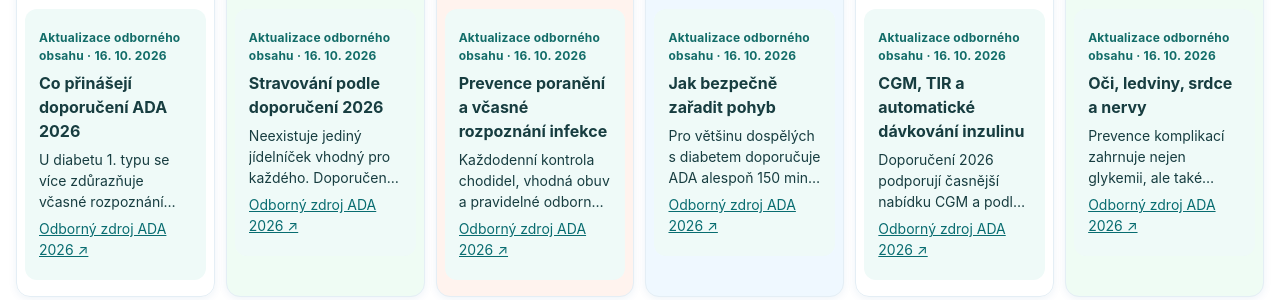
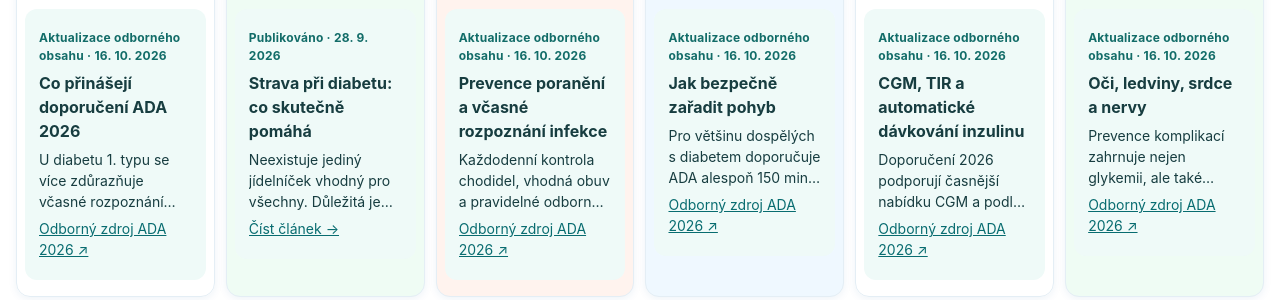
Before and after one commit to DIAKompas/diakompas, a plain HTML site: page index.html in a window 1280 px wide. Shown: the part 504-804 px from the top of the page. Drawn offline with Linux system fonts and the light colour scheme.

Commit message:
Align homepage nutrition preview with its article and add direct article link

```diff
--- a/index.html
+++ b/index.html
@@ -1184,4 +1184,37 @@
  white-space:normal;overflow-wrap:normal;
 }
 </style>
+
+<script id="dk-nutrition-topic-preview">
+(function(){
+ const labels={
+ cs:{published:'Publikováno',updated:'Aktualizováno',read:'Číst článek →'},
+ sk:{published:'Publikované',updated:'Aktualizované',read:'Čítať článok →'},
+ en:{published:'Published',updated:'Updated',read:'Read article →'},
+ hu:{published:'Megjelent',updated:'Frissítve',read:'Cikk olvasása →'}
+ };
+ function renderNutritionPreview(){
+  const a=DK_ARTICLES.find(x=>x.id==='vyziva');
+  const i=DK_CATS.findIndex(x=>x[0]==='vyziva');
+  const card=document.querySelectorAll('#topics .topic')[i];
+  const panel=card?.querySelector('.dk-2026-update');
+  if(!a||!panel)return;
+  const lang=document.documentElement.lang||'cs',l=labels[lang]||labels.cs;
+  const date=a.updated||a.published;
+  const stamp=document.createElement('p');stamp.className='dk-2026-label';
+  if(date){const time=document.createElement('time');time.dateTime=date;time.textContent=new Intl.DateTimeFormat({cs:'cs-CZ',sk:'sk-SK',en:'en-GB',hu:'hu-HU'}[lang]||'cs-CZ',{day:'numeric',month:'numeric',year:'numeric'}).format(new Date(date+'T12:00:00'));stamp.append((a.updated&&a.updated!==a.published?l.updated:l.published)+' · ',time);}
+  const title=document.createElement('h4');title.textContent=a.title;
+  const lead=document.createElement('p');lead.textContent=a.lead;
+  const action=document.createElement('p'),link=document.createElement('a');
+  link.href='#clanek-'+a.id;link.textContent=l.read;link.dataset.nutritionArticle=a.id;
+  link.addEventListener('click',e=>{e.preventDefault();e.stopPropagation();window.dkArticle(a.id);});
+  link.addEventListener('keydown',e=>{e.stopPropagation();});
+  action.append(link);panel.replaceChildren(stamp,title,lead,action);
+  card.dataset.previewArticle=a.id;
+ }
+ const prior=window.setLang;
+ window.setLang=function(){const result=prior.apply(this,arguments);renderNutritionPreview();return result;};
+ renderNutritionPreview();
+})();
+</script>
 </body></html>
```
